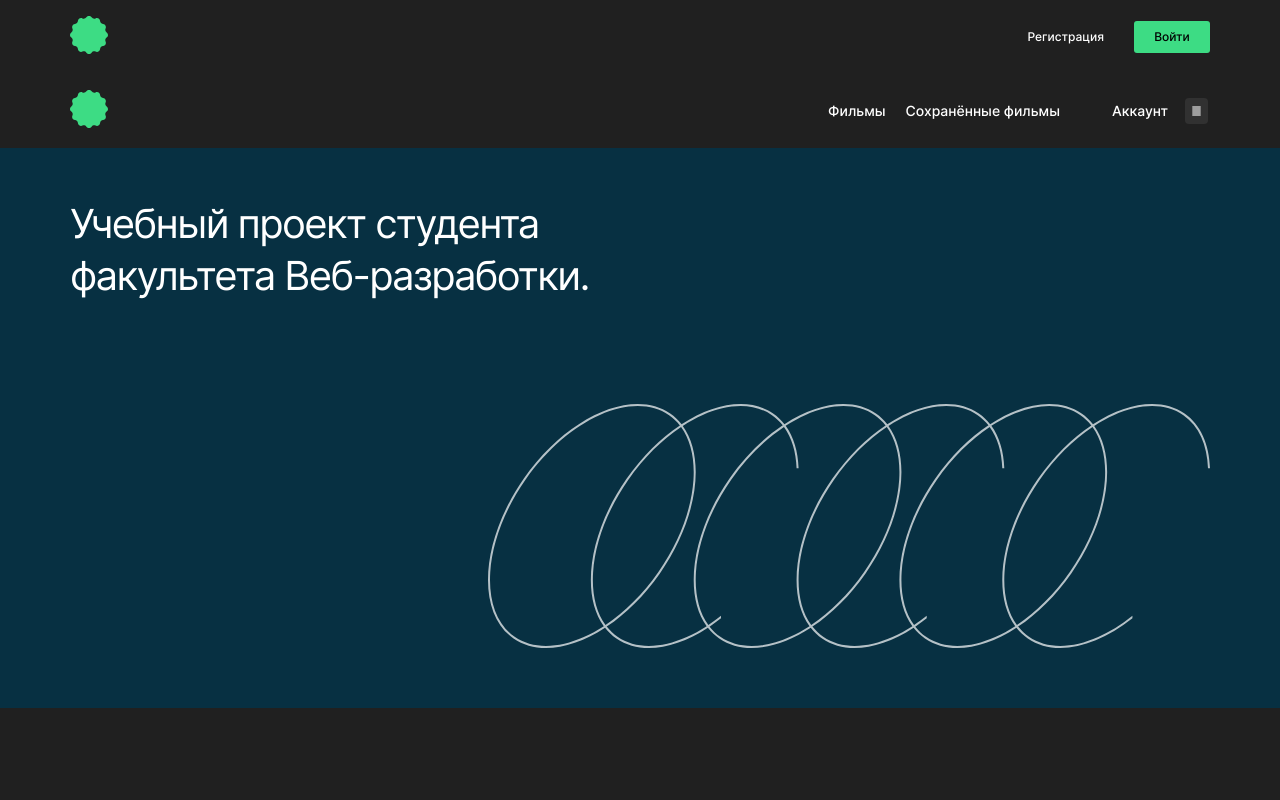
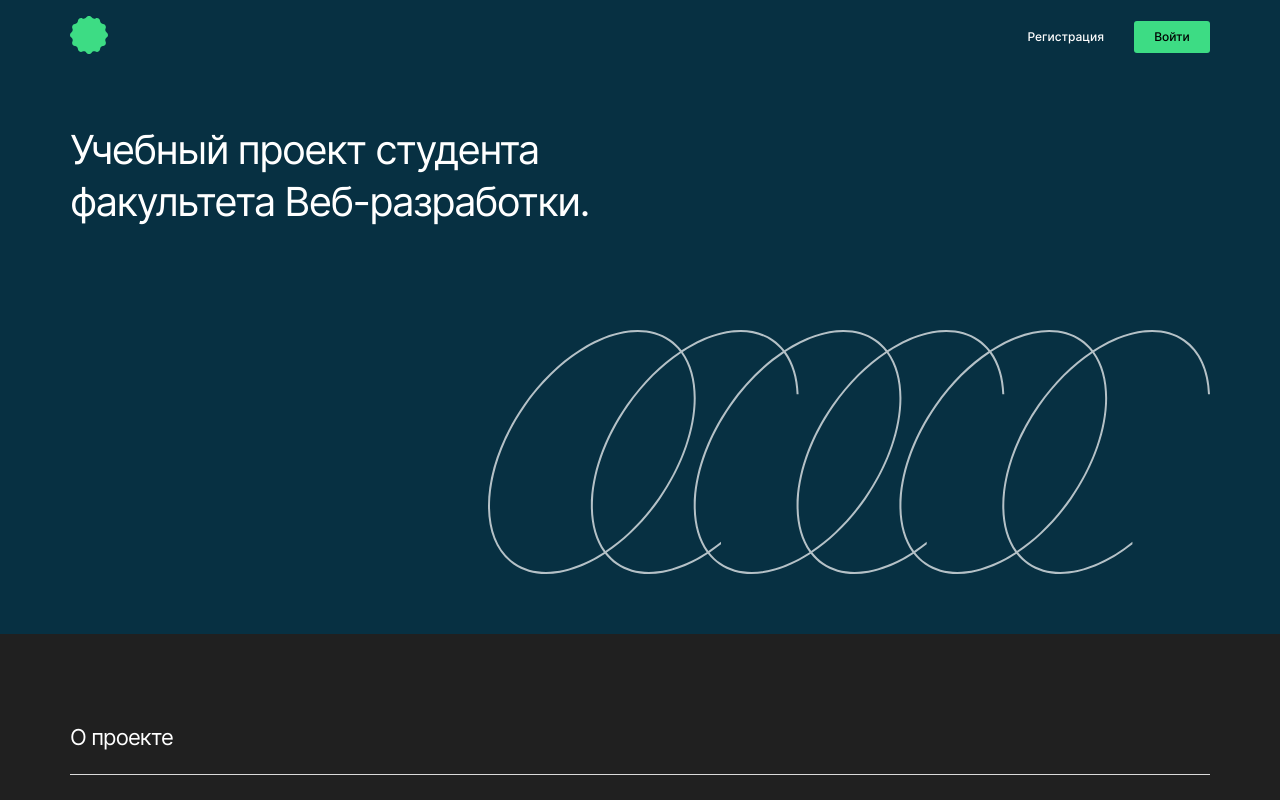
Before and after one commit to Smolskaia/movies-explorer-frontend, a React (Create React App) app: page / in a window 1280 px wide. Shown: the top 800 px of the page. Built offline with nearby package versions, Linux system fonts and the light colour scheme; grey boxes are pictures that could not be loaded.

Commit message:
conditional rendering is implemented in Header

```diff
--- a/src/components/Header/Header.css
+++ b/src/components/Header/Header.css
@@ -4,6 +4,10 @@
   min-height: 74px;
   align-items: center;
   justify-content: space-between;
+}
+
+.header__logged-out {
+  background-color: #073042;
 }
 
 .header__button-wrapper {
--- a/src/components/Header/Header.js
+++ b/src/components/Header/Header.js
@@ -1,4 +1,5 @@
 import React from "react";
+import { useState } from "react";
 import { Link, NavLink } from 'react-router-dom';
 import logo from "../../images/header-logo.svg";
 import account from "../../images/account-image.svg";
@@ -6,24 +7,18 @@ import burger from "../../images/header-burger.svg";
 import "./Header.css";
 
 function Header() {
+  // хук состояния useState используется для реализации условного
+  // рендеринга в хедере
+  const [isLoggedIn, setIsLoggedIn] = useState(false); // false/true
+
   return (
     <>
-    <div className="header">
+    <div className={`header ${isLoggedIn ? '' : 'header__logged-out'}`}>
       <Link to="/" className="header__logo">
         <img src={logo} alt="Логотип проекта"/>
       </Link>
-
-      <div className="header__button-wrapper">
-        <Link to="/signup" className="header__button header__button-signup">Регистрация</Link>
-        <Link to="/signin" className="header__button header__button-signin">Войти</Link>
-      </div>
-    </div>
-
-    <div className="header">
-      <Link to="/" className="header__logo">
-        <img src={logo} alt="Логотип проекта"/>
-      </Link>
-      <nav className="header__menu_loged-in">
+      {isLoggedIn ? (
+        <nav className="header__menu_loged-in">
         <div className="header__button-wrapper_loged-in">
           <NavLink to="/movies" className="header__button header__button-movies">Фильмы</NavLink>
           <NavLink to="/saved-movies" className="header__button header__button-saved-movies">Сохранённые фильмы</NavLink>
@@ -39,6 +34,12 @@ function Header() {
           </button>
         </div>
       </nav>
+      ) : (
+        <div className="header__button-wrapper">
+        <Link to="/signup" className="header__button header__button-signup">Регистрация</Link>
+        <Link to="/signin" className="header__button header__button-signin">Войти</Link>
+      </div>
+      )}
     </div>
     </>
   );
```
